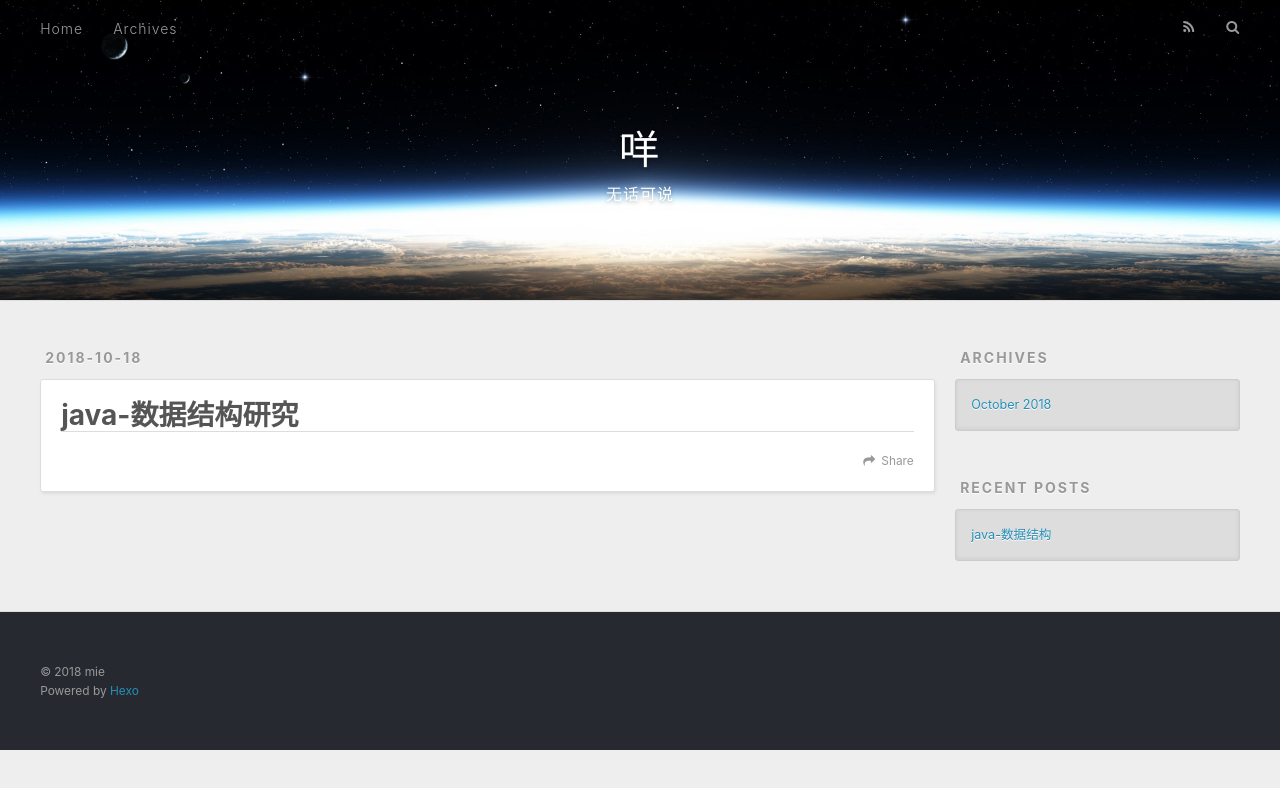
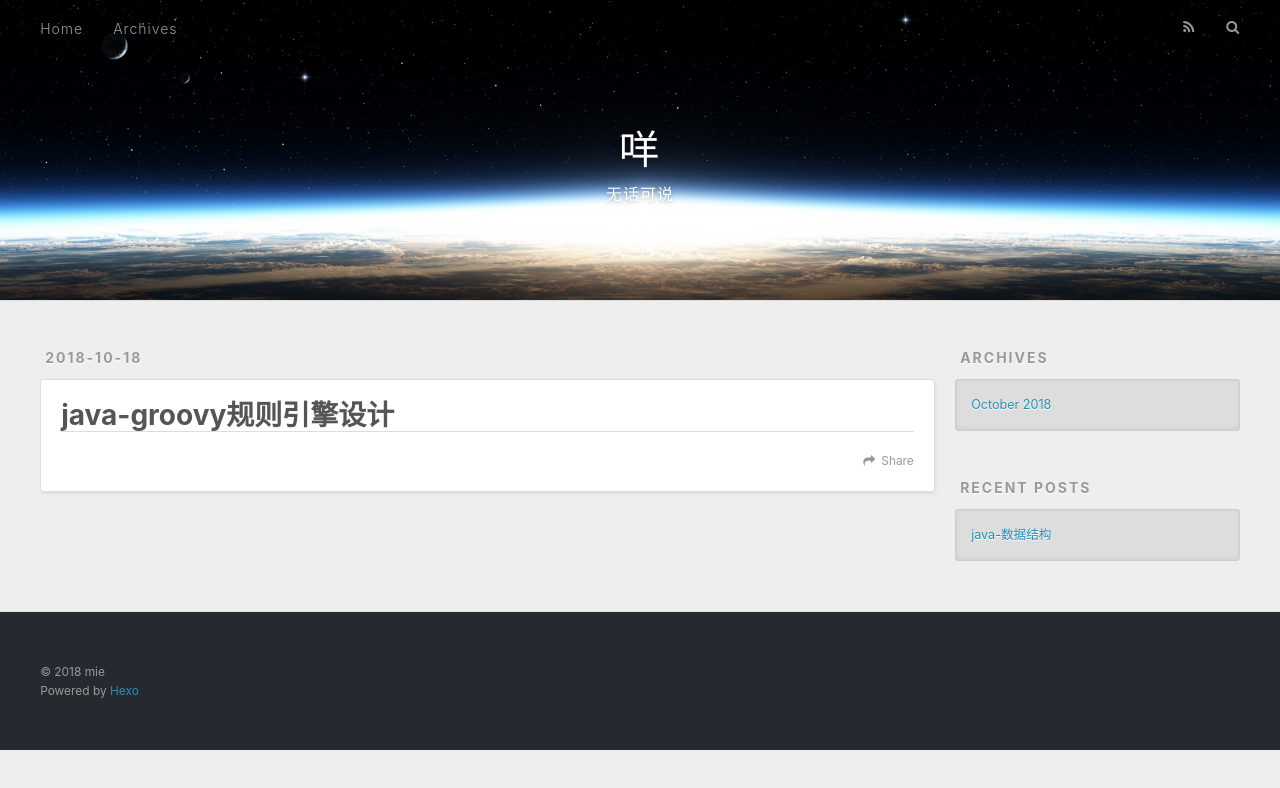
Before and after one commit to shanmie/shanmie.github.io, a plain HTML site: page java-groovy规则引擎设计/index.html in a window 1280 px wide. Drawn offline with nearby package versions, Linux system fonts and the light colour scheme.

Commit message:
Site updated: 2018-10-18 17:36:41

```diff
--- a/java-数据结构研究/index.html
+++ b/java-groovy规则引擎设计/index.html
@@ -5,18 +5,18 @@
 
 
 
-  <title>java-数据结构研究 | 咩</title>
+  <title>java-groovy规则引擎设计 | 咩</title>
   <meta name="viewport" content="width=device-width, initial-scale=1, maximum-scale=1">
   <meta name="description" content="mie Hexo">
 <meta property="og:type" content="website">
-<meta property="og:title" content="java-数据结构研究">
-<meta property="og:url" content="http://yoursite.com/java-数据结构研究/index.html">
+<meta property="og:title" content="java-groovy规则引擎设计">
+<meta property="og:url" content="http://yoursite.com/java-groovy规则引擎设计/index.html">
 <meta property="og:site_name" content="咩">
 <meta property="og:description" content="mie Hexo">
 <meta property="og:locale" content="zh-Hans">
-<meta property="og:updated_time" content="2018-10-18T09:27:18.000Z">
+<meta property="og:updated_time" content="2018-10-18T09:36:15.000Z">
 <meta name="twitter:card" content="summary">
-<meta name="twitter:title" content="java-数据结构研究">
+<meta name="twitter:title" content="java-groovy规则引擎设计">
 <meta name="twitter:description" content="mie Hexo">
 
     <link rel="alternate" href="/atom.xml" title="咩" type="application/atom+xml">
@@ -70,8 +70,8 @@
       <div class="outer">
         <section id="main"><article id="page-" class="article article-type-page" itemscope itemprop="blogPost">
   <div class="article-meta">
-    <a href="/java-数据结构研究/index.html" class="article-date">
-  <time datetime="2018-10-18T09:27:18.000Z" itemprop="datePublished">2018-10-18</time>
+    <a href="/java-groovy规则引擎设计/index.html" class="article-date">
+  <time datetime="2018-10-18T09:36:15.000Z" itemprop="datePublished">2018-10-18</time>
 </a>
 
   </div>
@@ -82,7 +82,7 @@
 
 
     <h1 class="article-title" itemprop="name">
-      java-数据结构研究
+      java-groovy规则引擎设计
     </h1>
 
 
@@ -94,7 +94,7 @@
 
     </div>
     <footer class="article-footer">
-      <a data-url="http://yoursite.com/java-数据结构研究/index.html" data-id="cjnee1k8a0001z7s6t3ms8tnh" class="article-share-link">Share</a>
+      <a data-url="http://yoursite.com/java-groovy规则引擎设计/index.html" data-id="cjnee549000000ds6nuw73ulf" class="article-share-link">Share</a>
 
 
     </footer>
```
Also changed, not shown: 2018/10/18/java-数据结构/index.html (+1 -1 lines), index.html (+1 -1 lines).
